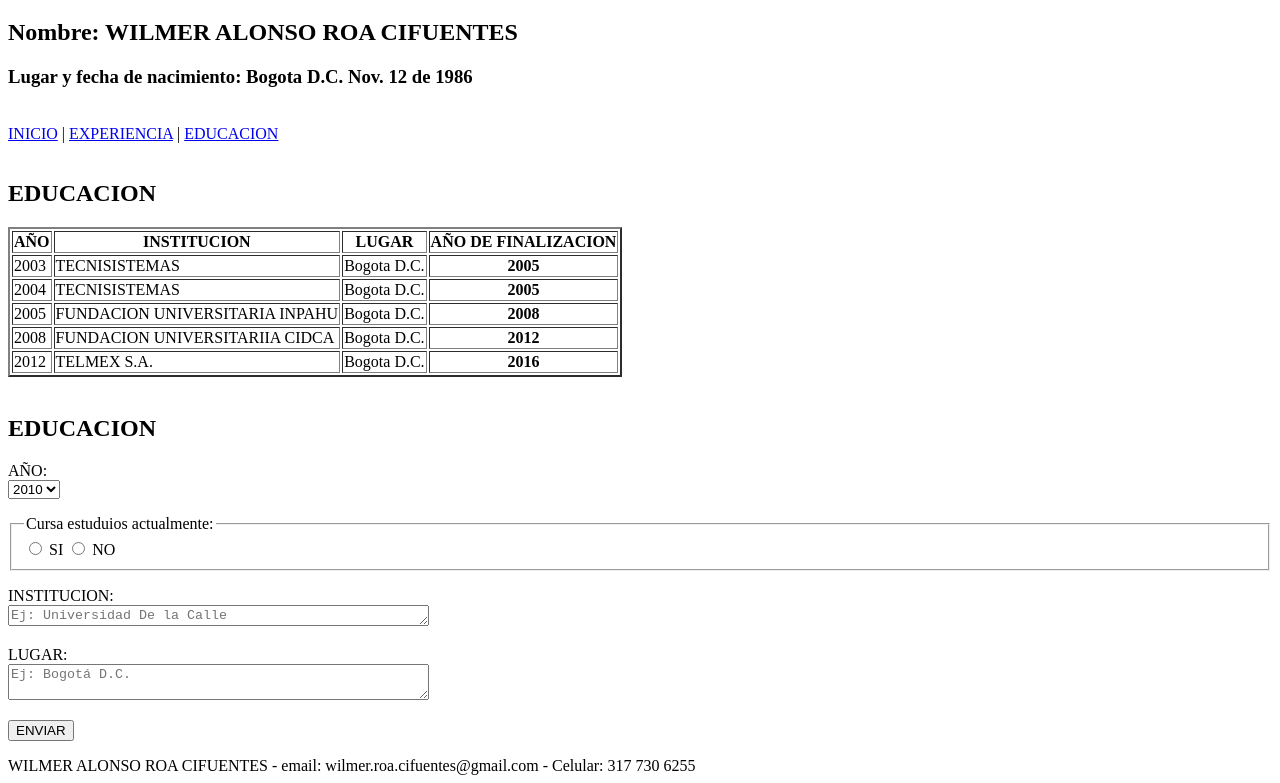
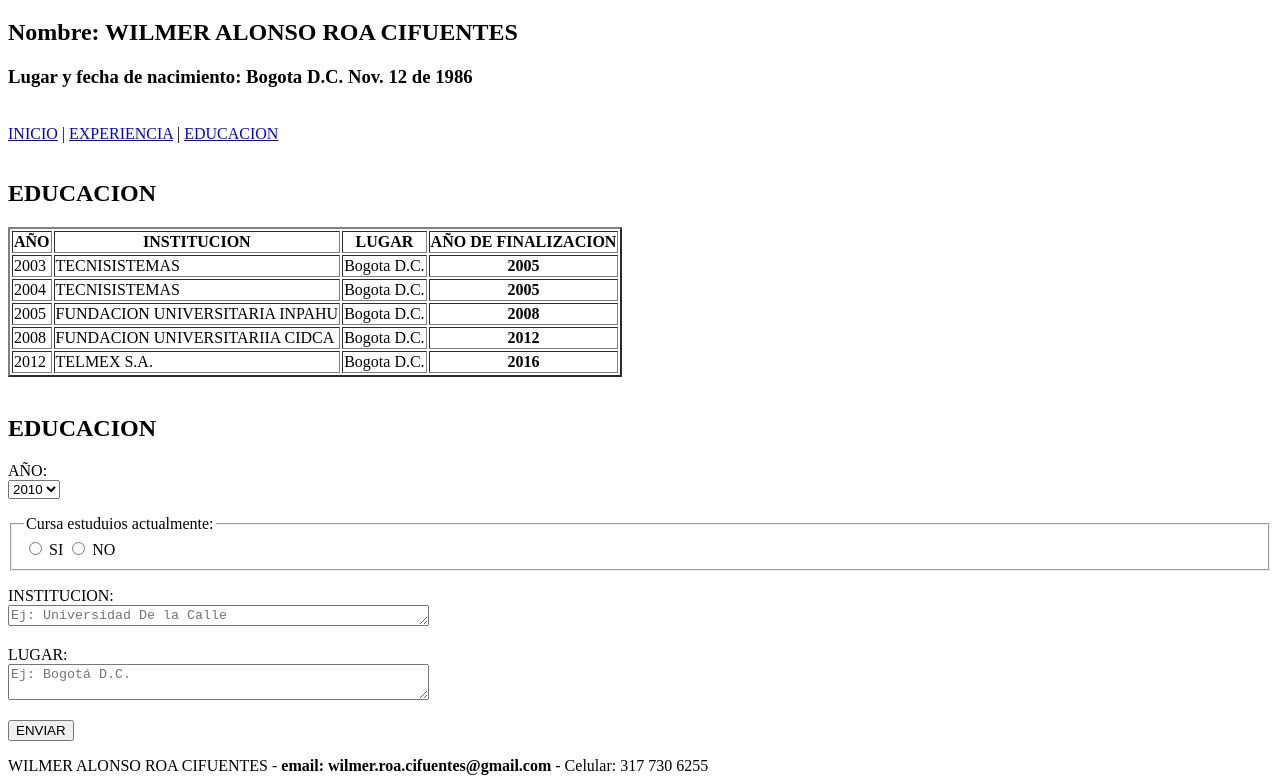
Before and after one commit to willcop23/H.V-WILMER, a plain HTML site: page educacion/educacion.html in a window 1280 px wide. Shown: the part 473-1256 px from the top of the page. Drawn offline with Linux system fonts and the light colour scheme.

Commit message:
final final

```diff
--- a/educacion/educacion.html
+++ b/educacion/educacion.html
@@ -119,6 +119,6 @@
                                 <input type="submit"  value="ENVIAR">
                         </p>
             </form>
-            <footer>WILMER ALONSO ROA CIFUENTES - email: wilmer.roa.cifuentes@gmail.com - Celular: 317 730 6255 </footer>
+            <footer>WILMER ALONSO ROA CIFUENTES - <strong> email: wilmer.roa.cifuentes@gmail.com </strong> - Celular: 317 730 6255</footer>
     </body>
 </html>
```
Also changed, not shown: index.html (+1 -1 lines).
